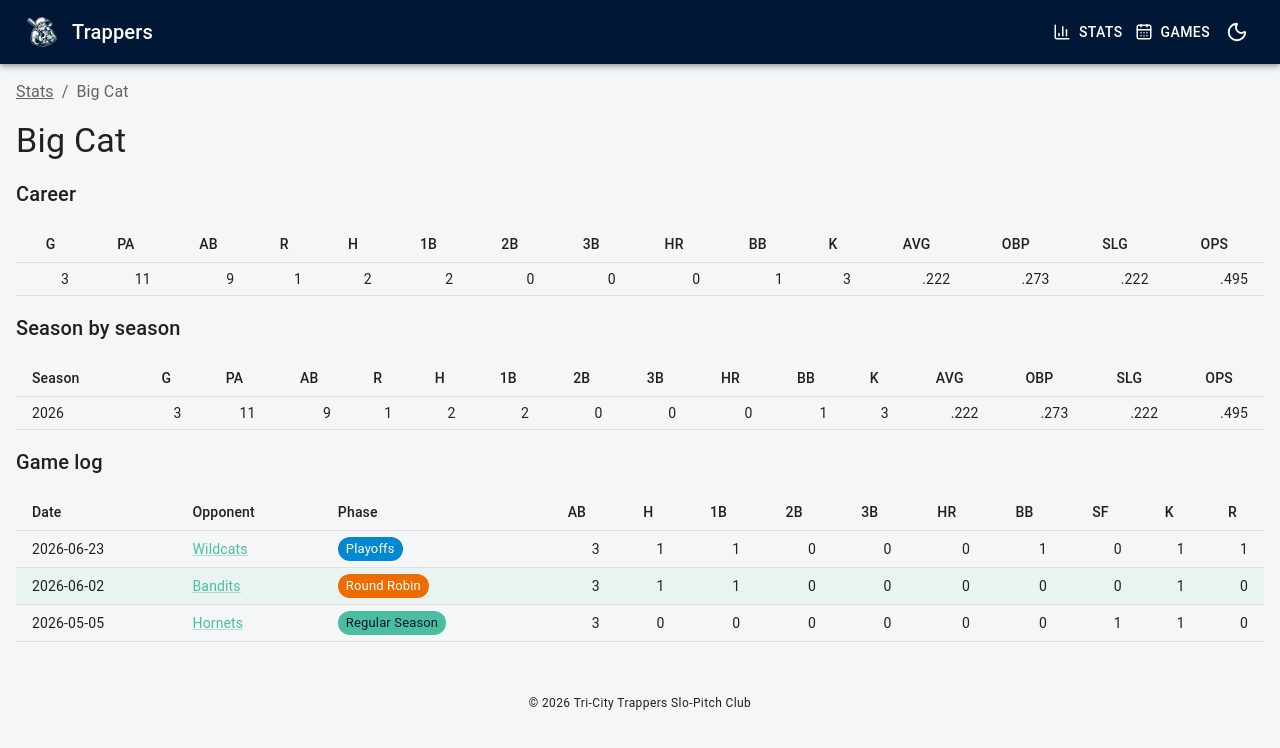
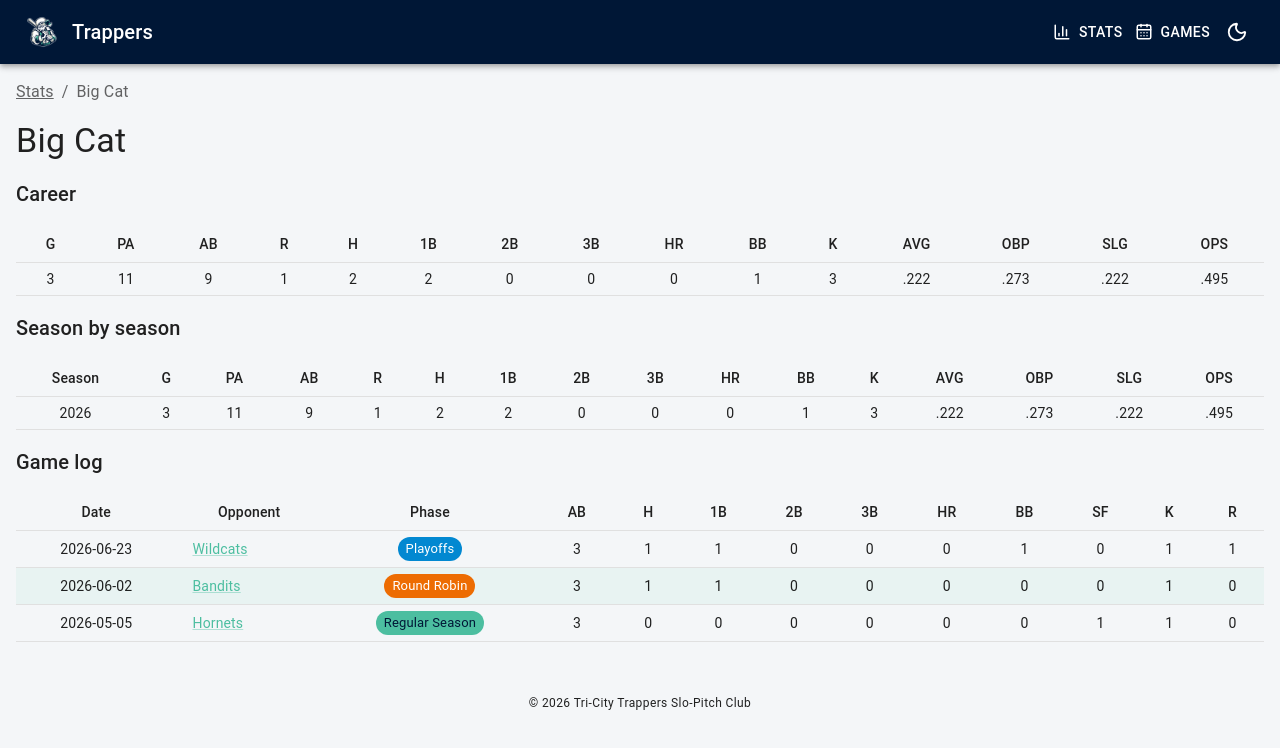
Before and after one commit to ZedLove/trappers-stats, a React (Vite) app: page /players/big-cat in a window 1280 px wide. Shown: the top 748 px of the page. Built offline with nearby package versions, Linux system fonts and the light colour scheme.

Commit message:
feat: center table values while keeping name columns left-aligned

```diff
--- a/src/site/components/PlayoffResults.tsx
+++ b/src/site/components/PlayoffResults.tsx
@@ -28,21 +28,21 @@ export default function PlayoffResults({ playoffs }: PlayoffResultsProps) {
         <Table aria-label="Playoff results" size="small">
           <TableHead>
             <TableRow>
-              <TableCell>Round</TableCell>
-              <TableCell>Matchup</TableCell>
-              <TableCell>Winner</TableCell>
-              <TableCell>Note</TableCell>
+              <TableCell align="center">Round</TableCell>
+              <TableCell align="center">Matchup</TableCell>
+              <TableCell align="center">Winner</TableCell>
+              <TableCell align="center">Note</TableCell>
             </TableRow>
           </TableHead>
           <TableBody>
             {playoffs.map((matchup, index) => (
               <TableRow key={`${matchup.round}-${index}`}>
-                <TableCell>{matchup.round}</TableCell>
+                <TableCell align="center">{matchup.round}</TableCell>
                 <TableCell>
                   {teamName(matchup.teamA)} vs {teamName(matchup.teamB)}
                 </TableCell>
                 <TableCell>{matchup.winner ? teamName(matchup.winner) : '—'}</TableCell>
-                <TableCell>{matchup.note ?? '—'}</TableCell>
+                <TableCell align="center">{matchup.note ?? '—'}</TableCell>
               </TableRow>
             ))}
           </TableBody>
--- a/src/site/components/StandingsTable.tsx
+++ b/src/site/components/StandingsTable.tsx
@@ -28,7 +28,7 @@ export default function StandingsTable({ standings }: StandingsTableProps) {
             <TableHead>
               <TableRow>
                 <TableCell align="center">#</TableCell>
-                <TableCell>Team</TableCell>
+                <TableCell align="center">Team</TableCell>
                 <TableCell align="center">W</TableCell>
                 <TableCell align="center">L</TableCell>
                 <TableCell align="center">T</TableCell>
--- a/src/site/components/StatsGrid.tsx
+++ b/src/site/components/StatsGrid.tsx
@@ -100,7 +100,7 @@ function buildColumns(): GridColDef[] {
       description,
       type: 'number',
       width: rate ? 76 : 56,
-      align: 'right',
+      align: 'center',
       headerAlign: 'center',
       headerClassName: GROUP_SEP_FIELDS.has(field) ? 'colgroup-sep' : undefined,
       cellClassName: cellClass(field),
@@ -114,6 +114,8 @@ function buildColumns(): GridColDef[] {
       headerName: 'Player',
       flex: 1,
       minWidth: 140,
+      align: 'left',
+      headerAlign: 'center',
       renderCell: (params) => (
         <MuiLink component={RouterLink} to={`/players/${params.row.playerId}`} color="secondary">
           {params.value}
--- a/src/site/pages/BoxScorePage.tsx
+++ b/src/site/pages/BoxScorePage.tsx
@@ -88,7 +88,7 @@ export default function BoxScorePage() {
           <Table aria-label="Box score" size="small">
             <TableHead>
               <TableRow>
-                <TableCell>Player</TableCell>
+                <TableCell align="center">Player</TableCell>
                 <TableCell align="center">AB</TableCell>
                 <TableCell align="center">H</TableCell>
                 <TableCell align="center">1B</TableCell>
@@ -111,16 +111,16 @@ export default function BoxScorePage() {
                         {player?.name ?? line.playerId}
                       </MuiLink>
                     </TableCell>
-                    <TableCell align="right">{line.ab}</TableCell>
-                    <TableCell align="right">{hitCount(line)}</TableCell>
-                    <TableCell align="right">{line['1b']}</TableCell>
-                    <TableCell align="right">{line['2b']}</TableCell>
-                    <TableCell align="right">{line['3b']}</TableCell>
-                    <TableCell align="right">{line.hr}</TableCell>
-                    <TableCell align="right">{line.bb}</TableCell>
-                    <TableCell align="right">{line.sf}</TableCell>
-                    <TableCell align="right">{line.k}</TableCell>
-                    <TableCell align="right">{line.r}</TableCell>
+                    <TableCell align="center">{line.ab}</TableCell>
+                    <TableCell align="center">{hitCount(line)}</TableCell>
+                    <TableCell align="center">{line['1b']}</TableCell>
+                    <TableCell align="center">{line['2b']}</TableCell>
+                    <TableCell align="center">{line['3b']}</TableCell>
+                    <TableCell align="center">{line.hr}</TableCell>
+                    <TableCell align="center">{line.bb}</TableCell>
+                    <TableCell align="center">{line.sf}</TableCell>
+                    <TableCell align="center">{line.k}</TableCell>
+                    <TableCell align="center">{line.r}</TableCell>
                   </TableRow>
                 );
               })}
--- a/src/site/pages/GamesPage.tsx
+++ b/src/site/pages/GamesPage.tsx
@@ -102,12 +102,12 @@ export default function GamesPage() {
           <Table aria-label="Games" size="small">
             <TableHead>
               <TableRow>
-                <TableCell>Date</TableCell>
-                <TableCell>Opponent</TableCell>
-                <TableCell>Phase</TableCell>
-                <TableCell>Result</TableCell>
+                <TableCell align="center">Date</TableCell>
+                <TableCell align="center">Opponent</TableCell>
+                <TableCell align="center">Phase</TableCell>
+                <TableCell align="center">Result</TableCell>
                 <TableCell align="center">Score</TableCell>
-                <TableCell>Location</TableCell>
+                <TableCell align="center">Location</TableCell>
               </TableRow>
             </TableHead>
             <TableBody>
@@ -121,7 +121,7 @@ export default function GamesPage() {
                     onClick={() => navigate(`/games/${game.id}`)}
                     sx={{ cursor: 'pointer', '&:last-child td, &:last-child th': { border: 0 } }}
                   >
-                    <TableCell>{game.date}</TableCell>
+                    <TableCell align="center">{game.date}</TableCell>
                     <TableCell>
                       <MuiLink
                         component={RouterLink}
@@ -132,16 +132,16 @@ export default function GamesPage() {
                         {opponentName}
                       </MuiLink>
                     </TableCell>
-                    <TableCell>
+                    <TableCell align="center">
                       <Chip label={PHASE_LABELS[game.phase]} size="small" color={phaseColor(game.phase)} />
                     </TableCell>
-                    <TableCell>
+                    <TableCell align="center">
                       <Chip label={result} size="small" color={resultColor(result)} />
                     </TableCell>
-                    <TableCell align="right">
+                    <TableCell align="center">
                       {game.score.us}-{game.score.them}
                     </TableCell>
-                    <TableCell>{getLocation(game.locationId)?.name ?? '—'}</TableCell>
+                    <TableCell align="center">{getLocation(game.locationId)?.name ?? '—'}</TableCell>
                   </TableRow>
                 );
               })}
--- a/src/site/pages/PlayerPage.tsx
+++ b/src/site/pages/PlayerPage.tsx
@@ -79,7 +79,7 @@ function StatsTable({ ariaLabel, rows }: { ariaLabel: string; rows: DerivedStats
           {rows.map((stats, index) => (
             <TableRow key={index}>
               {statValues(stats).map((value, cellIndex) => (
-                <TableCell key={cellIndex} align="right">
+                <TableCell key={cellIndex} align="center">
                   {value}
                 </TableCell>
               ))}
@@ -125,7 +125,7 @@ export default function PlayerPage() {
         <Table aria-label="Season by season" size="small">
           <TableHead>
             <TableRow>
-              <TableCell>Season</TableCell>
+              <TableCell align="center">Season</TableCell>
               {STAT_HEADERS.map((header) => (
                 <TableCell key={header} align="center">
                   {header}
@@ -136,9 +136,9 @@ export default function PlayerPage() {
           <TableBody>
             {seasonRows.map(({ season, stats }) => (
               <TableRow key={season}>
-                <TableCell>{season}</TableCell>
+                <TableCell align="center">{season}</TableCell>
                 {statValues(stats).map((value, cellIndex) => (
-                  <TableCell key={cellIndex} align="right">
+                  <TableCell key={cellIndex} align="center">
                     {value}
                   </TableCell>
                 ))}
@@ -158,9 +158,9 @@ export default function PlayerPage() {
           <Table aria-label="Game log" size="small">
             <TableHead>
               <TableRow>
-                <TableCell>Date</TableCell>
-                <TableCell>Opponent</TableCell>
-                <TableCell>Phase</TableCell>
+                <TableCell align="center">Date</TableCell>
+                <TableCell align="center">Opponent</TableCell>
+                <TableCell align="center">Phase</TableCell>
                 <TableCell align="center">AB</TableCell>
                 <TableCell align="center">H</TableCell>
                 <TableCell align="center">1B</TableCell>
@@ -176,25 +176,25 @@ export default function PlayerPage() {
             <TableBody>
               {log.map(({ game, line }) => (
                 <TableRow key={game.id}>
-                  <TableCell>{game.date}</TableCell>
+                  <TableCell align="center">{game.date}</TableCell>
                   <TableCell>
                     <MuiLink component={RouterLink} to={`/games/${game.id}`} color="secondary">
                       {getTeam(game.opponentId)?.name ?? game.opponentId}
                     </MuiLink>
                   </TableCell>
-                  <TableCell>
+                  <TableCell align="center">
                     <Chip label={PHASE_LABELS[game.phase]} size="small" color={phaseColor(game.phase)} />
                   </TableCell>
-                  <TableCell align="right">{line.ab}</TableCell>
-                  <TableCell align="right">{hitCount(line)}</TableCell>
-                  <TableCell align="right">{line['1b']}</TableCell>
-                  <TableCell align="right">{line['2b']}</TableCell>
-                  <TableCell align="right">{line['3b']}</TableCell>
-                  <TableCell align="right">{line.hr}</TableCell>
-                  <TableCell align="right">{line.bb}</TableCell>
-                  <TableCell align="right">{line.sf}</TableCell>
-                  <TableCell align="right">{line.k}</TableCell>
-                  <TableCell align="right">{line.r}</TableCell>
+                  <TableCell align="center">{line.ab}</TableCell>
+                  <TableCell align="center">{hitCount(line)}</TableCell>
+                  <TableCell align="center">{line['1b']}</TableCell>
+                  <TableCell align="center">{line['2b']}</TableCell>
+                  <TableCell align="center">{line['3b']}</TableCell>
+                  <TableCell align="center">{line.hr}</TableCell>
+                  <TableCell align="center">{line.bb}</TableCell>
+                  <TableCell align="center">{line.sf}</TableCell>
+                  <TableCell align="center">{line.k}</TableCell>
+                  <TableCell align="center">{line.r}</TableCell>
                 </TableRow>
               ))}
             </TableBody>
```
